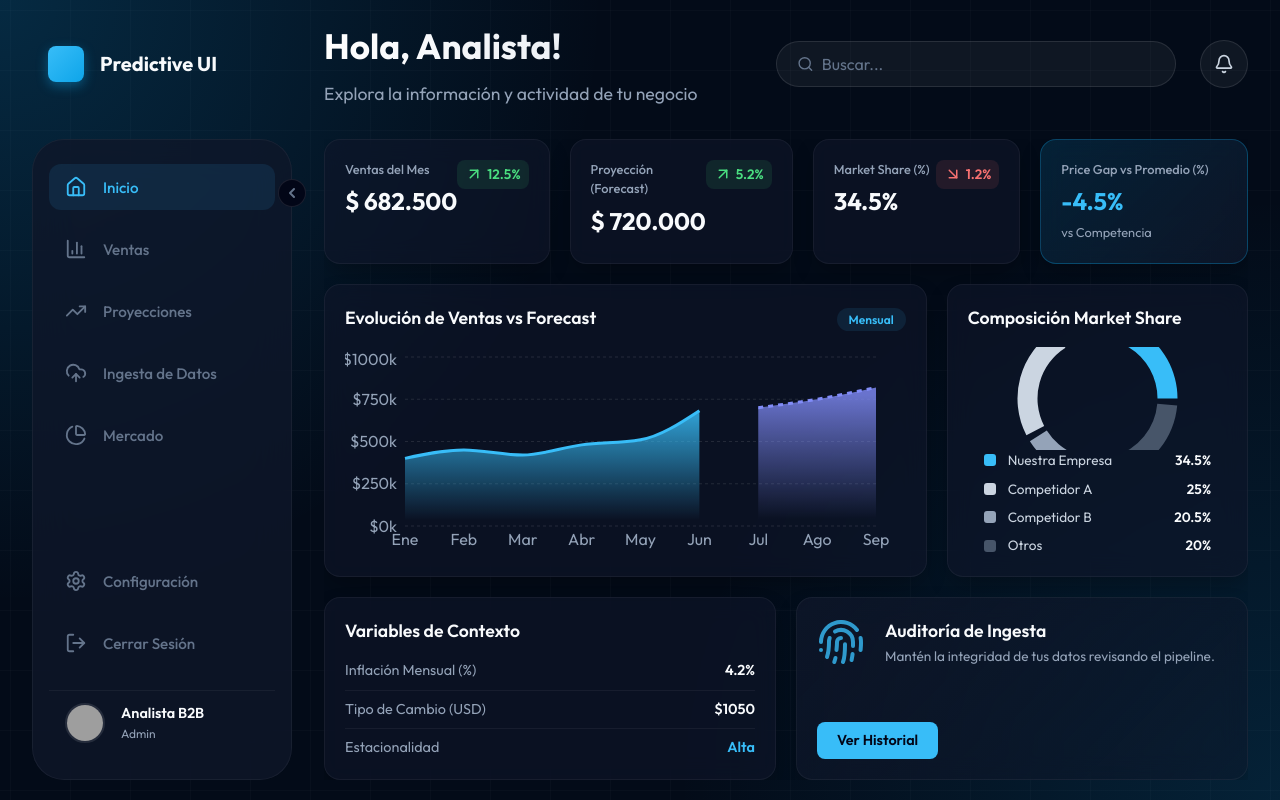
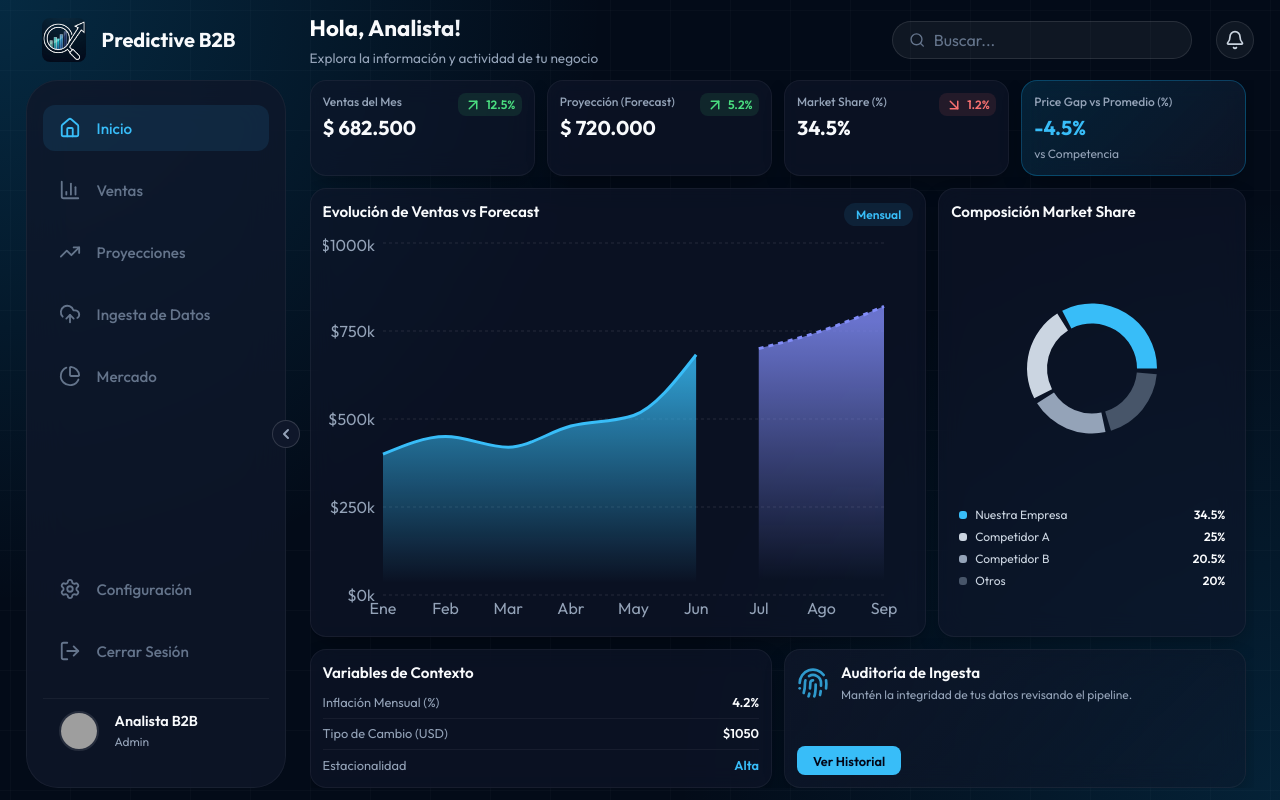
Before and after one commit to calde1104/tesis_front, a React (Vite) app: page /dashboard in a window 1280 px wide. Built offline with nearby package versions, Linux system fonts and the light colour scheme; grey boxes are pictures that could not be loaded.

Commit message:
Mejoras para vista en notebook y Logo.v1

```diff
--- a/src/pages/Dashboard/Dashboard.css
+++ b/src/pages/Dashboard/Dashboard.css
@@ -81,34 +81,36 @@
 }
 
 .logo-icon {
-  width: 36px;
-  height: 36px;
+  width: 44px;
+  height: 44px;
   border-radius: 8px;
-  background: linear-gradient(135deg, #38bdf8, #0ea5e9);
-  box-shadow: 0 4px 12px rgba(14, 165, 233, 0.4);
+  object-fit: cover;
 }
 
 .sidebar-toggle-edge {
   position: absolute;
   right: -14px;
-  top: 40px;
+  top: 50%;
+  transform: translateY(-50%);
   width: 28px;
   height: 28px;
-  background: #020617;
-  color: #64748b;
+  background: #0f172a;
+  color: #94a3b8;
   border-radius: 50%;
-  border: 1px solid rgba(255, 255, 255, 0.1);
+  border: 1px solid rgba(255, 255, 255, 0.15);
   display: flex;
   align-items: center;
   justify-content: center;
   cursor: pointer;
   z-index: 20;
-  transition: all 0.2s ease;
+  transition: all 0.3s cubic-bezier(0.4, 0, 0.2, 1);
 }
 
 .sidebar-toggle-edge:hover {
-  background: rgba(255, 255, 255, 0.05);
-  color: #f8fafc;
+  background: #1e293b;
+  color: #38bdf8;
+  border-color: rgba(56, 189, 248, 0.5);
+  box-shadow: 0 0 10px rgba(56, 189, 248, 0.3);
 }
 
 .sidebar-nav, .sidebar-bottom {
@@ -310,7 +312,28 @@
   flex-direction: column;
   gap: 1.25rem;
   min-height: 0; /* Allows children to shrink */
-  overflow: hidden;
+  height: 100%;
+  overflow-y: auto;
+  overflow-x: hidden;
+  padding-right: 0.5rem;
+}
+
+.dashboard-grid::-webkit-scrollbar {
+  width: 6px;
+}
+
+.dashboard-grid::-webkit-scrollbar-track {
+  background: transparent;
+}
+
+.dashboard-grid::-webkit-scrollbar-thumb {
+  background: rgba(255, 255, 255, 0.1);
+  border-radius: 3px;
+  transition: background 0.2s ease;
+}
+
+.dashboard-grid::-webkit-scrollbar-thumb:hover {
+  background: rgba(255, 255, 255, 0.25);
 }
 
 .card {
@@ -409,7 +432,7 @@
   grid-template-columns: 2fr 1fr;
   gap: 1.25rem;
   flex: 1;
-  min-height: 0;
+  min-height: 380px;
 }
 
 .chart-card {
@@ -570,3 +593,253 @@
 @keyframes spin {
   to { transform: rotate(360deg); }
 }
+
+/* ==========================================
+   Responsive Designs & Media Queries
+   ========================================== */
+
+@media (max-height: 850px) {
+  .dashboard-layout {
+    height: 100vh;
+    padding: 1.5vh 2vw;
+    row-gap: 0.75rem;
+    column-gap: 1.5rem;
+  }
+
+  .dashboard-grid {
+    gap: 0.75rem;
+  }
+
+  .dashboard-header {
+    margin-bottom: 0;
+  }
+
+  .header-greeting h1 {
+    font-size: 1.4rem;
+    margin-bottom: 0.15rem;
+  }
+
+  .header-greeting p {
+    display: block;
+    font-size: 0.85rem;
+    margin: 0;
+  }
+
+  .search-bar {
+    padding: 0.5rem 1rem;
+    width: 300px;
+  }
+
+  .icon-btn {
+    width: 38px;
+    height: 38px;
+  }
+
+  .kpi-cards {
+    gap: 0.75rem;
+  }
+
+  .kpi-card {
+    padding: 0.75rem;
+  }
+
+  .kpi-info h3 {
+    font-size: 0.75rem;
+    margin-bottom: 0.1rem;
+  }
+
+  .kpi-info h2 {
+    font-size: 1.25rem;
+  }
+
+  .kpi-trend {
+    font-size: 0.75rem;
+    padding: 0.15rem 0.4rem;
+  }
+
+  .highlight-card p {
+    font-size: 0.75rem;
+    margin-top: 0.1rem;
+  }
+
+  .charts-row {
+    min-height: 270px;
+    height: 275px;
+    gap: 0.75rem;
+  }
+
+  .chart-card {
+    padding: 0.75rem;
+  }
+
+  .chart-card .card-header {
+    margin-bottom: 0.5rem;
+  }
+
+  .chart-card .card-header h3 {
+    font-size: 0.95rem;
+  }
+
+  .chart-legend {
+    padding: 0 0.5rem;
+    gap: 0.25rem;
+  }
+
+  .legend-item {
+    font-size: 0.75rem;
+  }
+
+  .legend-color {
+    width: 8px;
+    height: 8px;
+    margin-right: 0.5rem;
+  }
+
+  .bottom-row {
+    gap: 0.75rem;
+  }
+
+  .context-card {
+    padding: 0.75rem;
+  }
+
+  .context-card .card-header {
+    margin-bottom: 0.5rem;
+  }
+
+  .context-card .card-header h3 {
+    font-size: 0.95rem;
+  }
+
+  .context-list {
+    gap: 0.35rem;
+  }
+
+  .context-item {
+    padding-bottom: 0.35rem;
+    font-size: 0.8rem;
+  }
+
+  .security-card {
+    padding: 0.75rem;
+  }
+
+  .security-content {
+    gap: 0.75rem;
+    margin-bottom: 0.5rem;
+  }
+
+  .security-content h3 {
+    font-size: 0.95rem;
+    margin-bottom: 0.1rem;
+  }
+
+  .security-content p {
+    font-size: 0.75rem;
+  }
+
+  .security-icon {
+    width: 32px !important;
+    height: 32px !important;
+  }
+
+  .btn-primary {
+    padding: 0.4rem 1rem;
+    font-size: 0.8rem;
+  }
+}
+
+@media (max-width: 1200px) {
+  .kpi-cards {
+    grid-template-columns: repeat(2, 1fr);
+  }
+
+  .search-bar {
+    width: 250px;
+  }
+}
+
+@media (max-width: 1024px) {
+  .dashboard-layout {
+    grid-template-columns: 80px 1fr; /* Force sidebar to collapse */
+  }
+
+  .logo-text, .nav-label, .user-info-nav {
+    display: none;
+  }
+
+  .sidebar {
+    padding: 1.5rem 0.5rem;
+  }
+
+  .nav-item {
+    justify-content: center;
+    padding: 0.75rem;
+    gap: 0;
+  }
+
+  .user-profile-nav {
+    justify-content: center;
+    padding: 0.75rem;
+    gap: 0;
+  }
+
+  .charts-row {
+    grid-template-columns: 1fr; /* Stack main and pie charts */
+    min-height: auto;
+  }
+
+  .chart-card.large-chart {
+    min-height: 350px;
+  }
+
+  .chart-card.side-chart {
+    min-height: 320px;
+  }
+
+  .bottom-row {
+    grid-template-columns: 1fr; /* Stack bottom row */
+  }
+}
+
+@media (max-width: 768px) {
+  .dashboard-layout {
+    display: flex;
+    flex-direction: column;
+    height: auto;
+    overflow: auto;
+    padding: 1rem;
+  }
+
+  .sidebar-logo {
+    display: none;
+  }
+
+  .sidebar-wrapper {
+    display: none;
+  }
+
+  .dashboard-header {
+    flex-direction: column;
+    align-items: flex-start;
+    gap: 1rem;
+  }
+
+  .header-actions {
+    width: 100%;
+    justify-content: space-between;
+  }
+
+  .search-bar {
+    width: 100%;
+    max-width: none;
+  }
+
+  .dashboard-grid {
+    overflow: visible;
+  }
+
+  .kpi-cards {
+    grid-template-columns: 1fr;
+  }
+}
--- a/src/pages/Dashboard/Dashboard.jsx
+++ b/src/pages/Dashboard/Dashboard.jsx
@@ -11,6 +11,7 @@ import {
 import { useNavigate } from 'react-router-dom';
 import { getKPIs, getSalesEvolution, getMarketShareComposition, getContextVariables } from '../../services/dashboard';
 import './Dashboard.css';
+import logoImg from '../../assets/logo.jpg';
 
 const Dashboard = () => {
   const navigate = useNavigate();
@@ -64,8 +65,8 @@ const Dashboard = () => {
     <div className={`dashboard-layout ${isSidebarOpen ? '' : 'sidebar-collapsed'}`}>
 
       <div className="sidebar-logo">
-        <div className="logo-icon"></div>
-        <span className="logo-text">Predictive UI</span>
+        <img src={logoImg} className="logo-icon" alt="Logo" />
+        <span className="logo-text">Predictive B2B</span>
       </div>
 
       <header className="dashboard-header">
@@ -227,8 +228,8 @@ const Dashboard = () => {
                       data={marketShare}
                       cx="50%"
                       cy="50%"
-                      innerRadius={60}
-                      outerRadius={80}
+                      innerRadius={45}
+                      outerRadius={65}
                       paddingAngle={5}
                       dataKey="value"
                       stroke="none"
```
Also changed, not shown: src/assets/logo.jpg (added).
